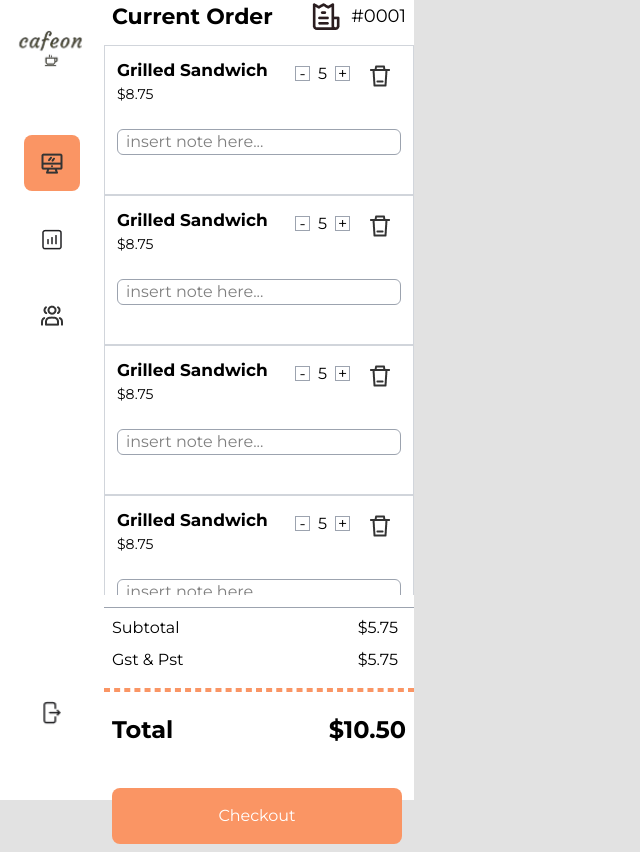
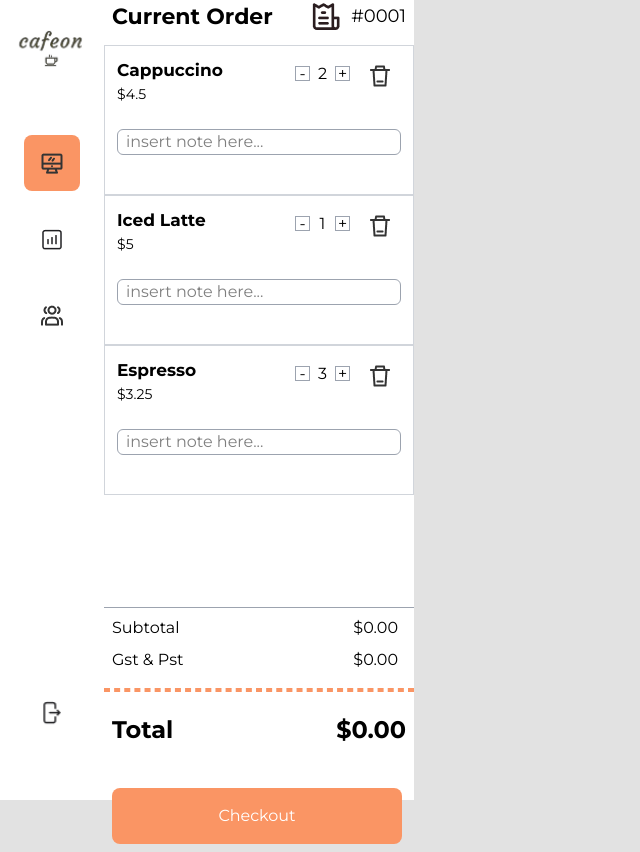
Before and after one commit to clarencepanto/cafeon-frontend, a React (Vite) app: page / in a window 1280 px wide. Shown: the whole page, without its empty margins (0-640 px from the left). Built offline with nearby package versions, Linux system fonts and the light colour scheme.

Commit message:
done with front-cart-logic

```diff
--- a/src/components/Cart.jsx
+++ b/src/components/Cart.jsx
@@ -1,7 +1,38 @@
 import receiptIcon from "../assets/icons/receipt.png";
 import OrderCard from "./OrderCard";
+import { useCart } from "../context/CartContext";
 
 function Cart() {
+  const { cart, increaseQuantity, decreaseQuantity, removeFromCart, getTotal } =
+    useCart();
+
+  const subtotal = getTotal();
+  const gst = subtotal * 0.05;
+  const pst = subtotal * 0.07;
+  const taxtotal = gst + pst;
+  const total = subtotal + gst + pst;
+
+  const cartData = [
+    {
+      id: "abc123",
+      name: "Cappuccino",
+      price: 4.5,
+      quantity: 2,
+    },
+    {
+      id: "def456",
+      name: "Iced Latte",
+      price: 5.0,
+      quantity: 1,
+    },
+    {
+      id: "ghi789",
+      name: "Espresso",
+      price: 3.25,
+      quantity: 3,
+    },
+  ];
+
   return (
     <section className="md:bg-white md:w-[310px] md:h-screen ">
       <article className="md:flex md:justify-between md:mr-2 md:ml-2 md:mb-3">
@@ -13,31 +44,37 @@ function Cart() {
       </article>
 
       <div className="md:h-[550px] overflow-x-hidden oveflow-y-scroll">
-        <OrderCard />
-        <OrderCard />
-        <OrderCard />
-        <OrderCard />
-        <OrderCard />
-        <OrderCard />
-        <OrderCard />
-        <OrderCard />
+        {cartData.map((data) => {
+          return (
+            <OrderCard
+              key={data.id}
+              productname={data.name}
+              productprice={data.price}
+              productqty={data.quantity}
+              onIncrease={() => increaseQuantity(data.id)}
+              onDecrease={() => decreaseQuantity(data.id)}
+              onRemove={() => removeFromCart(TabItem.id)}
+            />
+          );
+        })}
       </div>
+
       <div className="md:w-full md:h-[1px] md:bg-gray-400 md:mt-3"></div>
       <article className="md:p-2">
         <div className="md:flex md:justify-between md:mb-2">
           <h2>Subtotal</h2>
-          <p className="md:mr-2">$5.75</p>
+          <p className="md:mr-2">${subtotal.toFixed(2)}</p>
         </div>
         <div className="md:flex md:justify-between md:mb-2">
           <h2>Gst & Pst</h2>
-          <p className="md:mr-2">$5.75</p>
+          <p className="md:mr-2">${taxtotal.toFixed(2)}</p>
         </div>
       </article>
       <div className="border-2 border-dashed border-[#FA9564] md:mb-3"></div>
       <article className="md:p-2">
         <div className="md:flex md:justify-between md:mb-2">
           <h2 className="md:font-bold md:text-[24px]">Total</h2>
-          <p className="md:font-bold md:text-[24px]">$10.50</p>
+          <p className="md:font-bold md:text-[24px]">${total.toFixed(2)}</p>
         </div>
         <div className="md:w-[290px] md:bg-[#FA9564] md:text-center md:pt-4 md:pb-4 md:text-white md:rounded-lg cursor-pointer md:mt-10">
           <button>Checkout</button>
--- a/src/components/OrderCard.jsx
+++ b/src/components/OrderCard.jsx
@@ -1,29 +1,40 @@
 import deleteIcon from "../assets/icons/delete-one.png";
 
-function OrderCard() {
+function OrderCard({
+  productname,
+  productprice,
+  productqty,
+  onIncrease,
+  onDecrease,
+  onRemove,
+}) {
   return (
     <section className="md:bg-white md:w-[310px] md:h-[150px] md:p-3 md:border-1 md:border-gray-300">
       <article className="md:flex md:justify-between">
         <div>
           <h2 className="md:text-[17px] md:max-w-[165px] md:font-bold">
-            Grilled Sandwich
+            {productname}
           </h2>
-          <p className="md:text-[14px]">$8.75</p>
+          <p className="md:text-[14px]">${productprice}</p>
         </div>
         <div className="md:flex md:mt-1">
           <div className="md:flex md:pr-3">
             <div className="md:w-[15px] md:h-[15px] md:flex md:justify-center md:items-center md:border-1 md:border-gray-400 md:mt-1 cursor-pointer">
-              <button className="md:cursor-pointer">-</button>
+              <button className="md:cursor-pointer" onClick={onDecrease}>
+                -
+              </button>
             </div>
             <p className="md:w-[25px] md:h-[25px] md:flex md:justify-center ">
-              5
+              {productqty}
             </p>
             <div className="md:w-[15px] md:h-[15px] md:flex md:justify-center md:items-center md:border-1 md:border-gray-400 md:mt-1 cursor-pointer">
-              <button className="md:cursor-pointer">+</button>
+              <button className="md:cursor-pointer" onClick={onIncrease}>
+                +
+              </button>
             </div>
           </div>
           <div className=" md:mr-1 md:w-[35px] md:h-[28px]  md:flex md:justify-center md:items-center rounded-md cursor-pointer md:hover:bg-[#FA9564]">
-            <img src={deleteIcon} alt="deleteIcon" />
+            <img src={deleteIcon} alt="deleteIcon" onClick={onRemove} />
           </div>
         </div>
       </article>
--- a/src/context/CartContext.jsx
+++ b/src/context/CartContext.jsx
@@ -1,5 +1,3 @@
-import { createContext, useContext, useState } from "react";
-
 import { createContext, useContext, useState } from "react";
 
 // 1. Create context
--- a/src/main.jsx
+++ b/src/main.jsx
@@ -1,10 +1,13 @@
 import { StrictMode } from "react";
 import { createRoot } from "react-dom/client";
 import App from "./App.jsx";
+import { CartProvider } from "./context/CartContext.jsx";
 import "./index.css";
 
 createRoot(document.getElementById("root")).render(
   <StrictMode>
-    <App />
+    <CartProvider>
+      <App />
+    </CartProvider>
   </StrictMode>
 );
```
